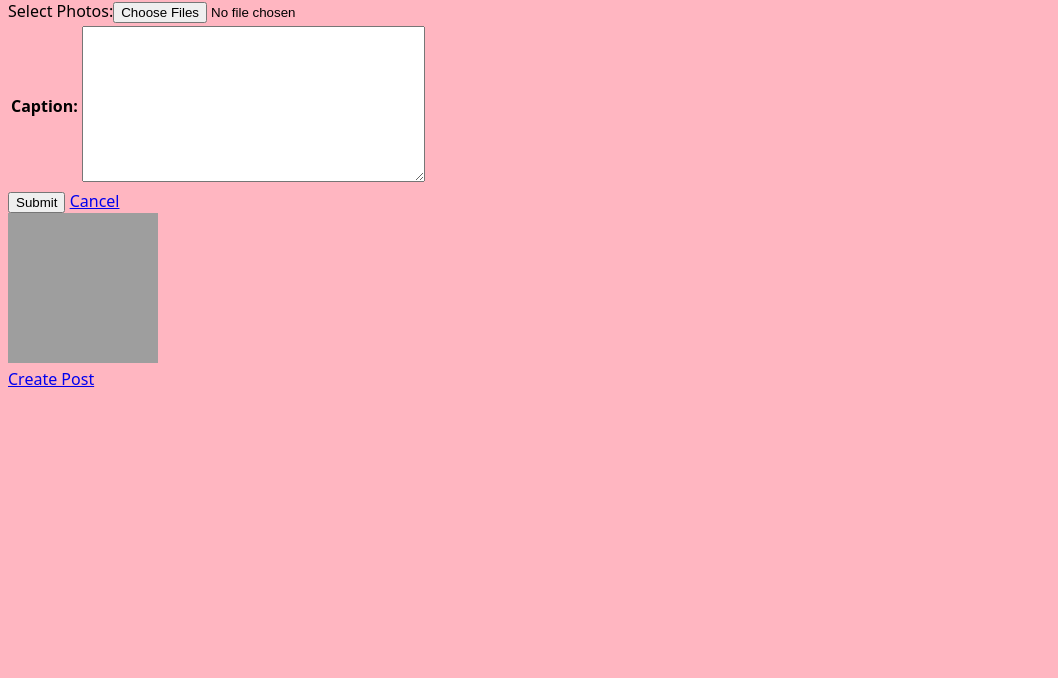
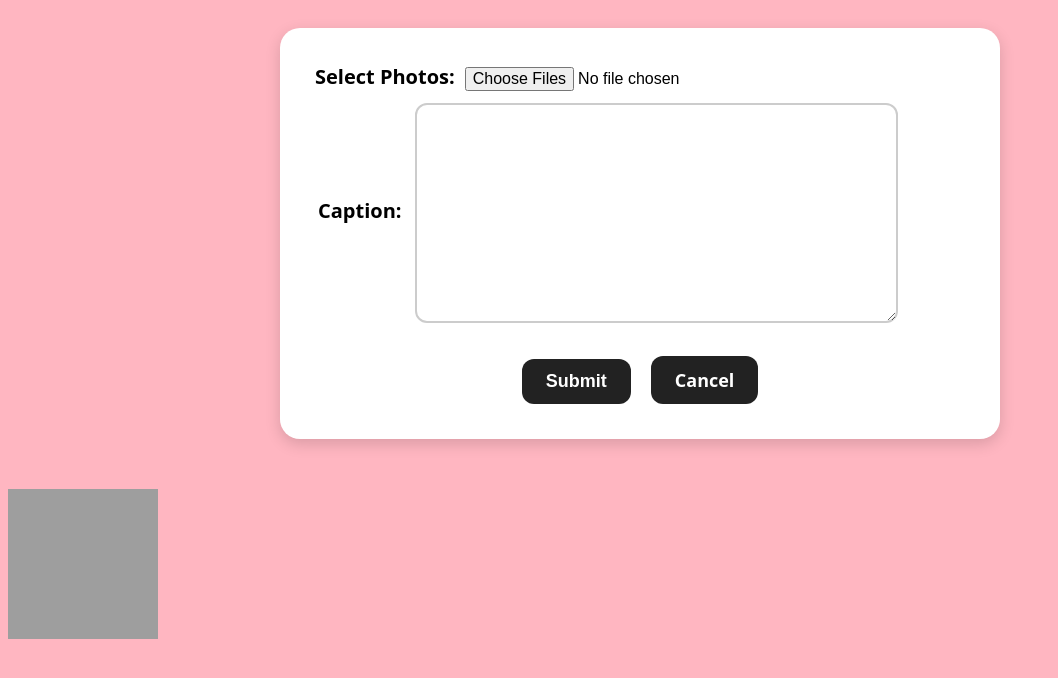
Before and after one commit to saud-otb/cs412, a Django app: page /mini_insta/profile/1/create_post in a window 1280 px wide. Shown: the part 86-764 px from the top of the page, without its empty margins (0-1058 px from the left). Run offline with Django 5.2, Linux system fonts and the light colour scheme; data comes from the database, SQL or seed files in the repository; both versions use the stored data as it was after the commit; lists and menus that the app fills with data are empty; grey boxes are pictures that could not be loaded.

Commit message:
Added styling to the form, profile, and post pages

```diff
--- a/mini_insta/templates/mini_insta/base.html
+++ b/mini_insta/templates/mini_insta/base.html
@@ -13,11 +13,8 @@
         {% block content %}
         {% endblock %}
         <footer>
-            <a href="{% url 'show_all_profiles' %}"><img src="https://cdn-icons-png.flaticon.com/512/1946/1946488.png" id="home"></a>
             <nav>
-                {% if profile %}
-                   <a href="{% url 'create_post' profile.pk %}">Create Post</a>
-                {% endif %}
+                <a href="{% url 'show_all_profiles' %}"><img src="https://cdn-icons-png.flaticon.com/512/3386/3386036.png" id="home"></a>
             </nav>
         </footer>
     </body>
--- a/mini_insta/templates/mini_insta/create_post_form.html
+++ b/mini_insta/templates/mini_insta/create_post_form.html
@@ -9,7 +9,10 @@
         <input type="file" name="images" id="images" multiple>
     </table>
 
-    <input type="submit" name="submit" value="Submit">
-    <a href="{% url 'show_profile' profile.pk %}">Cancel</a>
+    <div class="form-buttons">
+        <input type="submit" name="submit" value="Submit">
+        <a href="{% url 'show_profile' profile.pk %}" id="cancel-button">Cancel</a>
+    </div>
+
 </form>
 {% endblock %}
--- a/mini_insta/templates/mini_insta/show_post.html
+++ b/mini_insta/templates/mini_insta/show_post.html
@@ -1,6 +1,7 @@
 {% extends 'mini_insta/base.html' %}
 
 {% block content %}
+    <div class="detail_post">
         <h1>{{post.caption}}</h1>
         <h3>Created at time {{post.timestamp}}</h3>
         {% if post.get_all_photos %}
@@ -10,4 +11,5 @@
             {% else %}
                 <h3>No Photos</h3>
             {% endif %}
+    </div>
 {% endblock %}
--- a/mini_insta/templates/mini_insta/show_profile.html
+++ b/mini_insta/templates/mini_insta/show_profile.html
@@ -20,15 +20,19 @@
 
     <h1>Posts</h1>
     {% for post in profile.get_all_posts %}
+        <div class="profile-post">
             <h3>{{post.caption}}</h3>
             {% if post.get_all_photos %}
+                <div class="post-photos">
                     {% for photo in post.get_all_photos %}
                         <img src="{{photo.get_image_url}}">
                     {% endfor %}
+                </div>
             {% else %}
                 <h3>No Photos</h3>
             {% endif %}
             <a href="{% url 'show_post' post.pk %}">See Post</a>
-        <br>
+        </div>
     {% endfor %}
+    <a href="{% url 'create_post' profile.pk %}" id="create_post">Create Post</a>
 {% endblock %}
--- a/mini_insta/views.py
+++ b/mini_insta/views.py
@@ -1,4 +1,5 @@
 from django.shortcuts import render
+from django.urls import reverse
 from .models import Profile, Post, Photo
 from django.views.generic import ListView, DetailView, CreateView
 from .forms import CreatePostForm
@@ -26,14 +27,18 @@ class CreatePostView(CreateView):
     form_class = CreatePostForm
     template_name = 'mini_insta/create_post_form.html'
 
-    def get_context_data(self, **kwargs):
-        context_dictionary = super().get_context_data(**kwargs)
+    def get_context_data(self):
+        context = super().get_context_data()
 
         pk = self.kwargs['pk']
         profile = Profile.objects.get(pk=pk)
-        context_dictionary['profile'] = profile
+        context['profile'] = profile
 
-        return context_dictionary
+        return context
+
+    def get_success_url(self):
+        pk = self.kwargs['pk']
+        return reverse('show_profile', kwargs={'pk':pk})
 
     def form_valid(self, form):
         pk = self.kwargs['pk']
@@ -49,4 +54,4 @@ class CreatePostView(CreateView):
         for file in files:
             Photo.objects.create(post=self.object, image_file=file)
 
-        return super.form_valid(form)
+        return super().form_valid(form)
--- a/static/mini_insta/style.css
+++ b/static/mini_insta/style.css
@@ -71,3 +71,142 @@ header {
 #home {
     border-radius: 0;
 }
+
+.profile-post {
+    background-color: white;
+    width: 85%;
+    max-width: 900px;
+    margin: 25px auto;
+    padding: 25px;
+    border-radius: 20px;
+    box-shadow: 0 6px 15px rgba(0, 0, 0, 0.15);
+}
+
+.profile-post h2,
+.profile-post h3,
+.profile-post p {
+    margin-bottom: 20px;
+}
+
+.profile-post img {
+    width: 170px;
+    height: 170px;
+    object-fit: cover;
+    border-radius: 50%;
+    margin: 10px;
+    border: 4px solid #222;
+}
+
+.profile-post a {
+    display: inline-block;
+    margin-top: 15px;
+    padding: 10px 18px;
+    background-color: #222;
+    color: white;
+    text-decoration: none;
+    border-radius: 12px;
+    font-weight: bold;
+}
+
+.profile-post a:hover {
+    background-color: #555;
+    transform: scale(1.05);
+}
+
+#create_post {
+    display: block;
+    width: fit-content;
+    margin: 15px auto 0;
+    padding: 10px 18px;
+    background-color: #222;
+    color: white;
+    text-decoration: none;
+    border-radius: 12px;
+    font-weight: bold;
+}
+
+nav {
+    margin-bottom: 30px;
+}
+
+.detail_post {
+    max-width: 1000px;
+    margin: 30px auto;
+    padding: 20px;
+    background-color: white;
+    border-radius: 20px;
+}
+
+.detail_post h1,
+.detail_post h2 {
+    margin-bottom: 25px;
+}
+
+.detail_post img {
+    width: 220px;
+    height: 220px;
+    object-fit: cover;
+    border-radius: 0;
+    margin-right: 25px;
+    margin-bottom: 25px;
+}
+
+form {
+    width: 650px;
+    margin: 50px auto;
+    padding: 35px;
+    background-color: white;
+    border-radius: 20px;
+    box-shadow: 0 5px 15px rgba(0, 0, 0, 0.15);
+}
+
+form p {
+    margin-bottom: 25px;
+}
+
+form label {
+    display: inline-block;
+    margin-bottom: 10px;
+    margin-right: 10px;
+    font-weight: bold;
+    font-size: 20px;
+}
+
+textarea {
+    width: 100%;
+    height: 220px;
+    box-sizing: border-box;
+    padding: 12px;
+    font-size: 18px;
+    border-radius: 12px;
+    border: 2px solid #ccc;
+}
+
+input[type="file"] {
+    font-size: 16px;
+}
+
+.form-buttons {
+    text-align: center;
+    margin-top: 25px;
+}
+
+input[type="submit"],
+#cancel-button {
+    display: inline-block;
+    padding: 12px 24px;
+    background-color: #222;
+    color: white;
+    border: none;
+    border-radius: 12px;
+    font-weight: bold;
+    text-decoration: none;
+    font-size: 18px;
+    margin: 0 8px;
+    cursor: pointer;
+}
+
+input[type="submit"]:hover,
+#cancel-button:hover {
+    background-color: #444;
+}
```
Also changed, not shown: db.sqlite3. Lines whose indentation alone changed are shown as unchanged.
